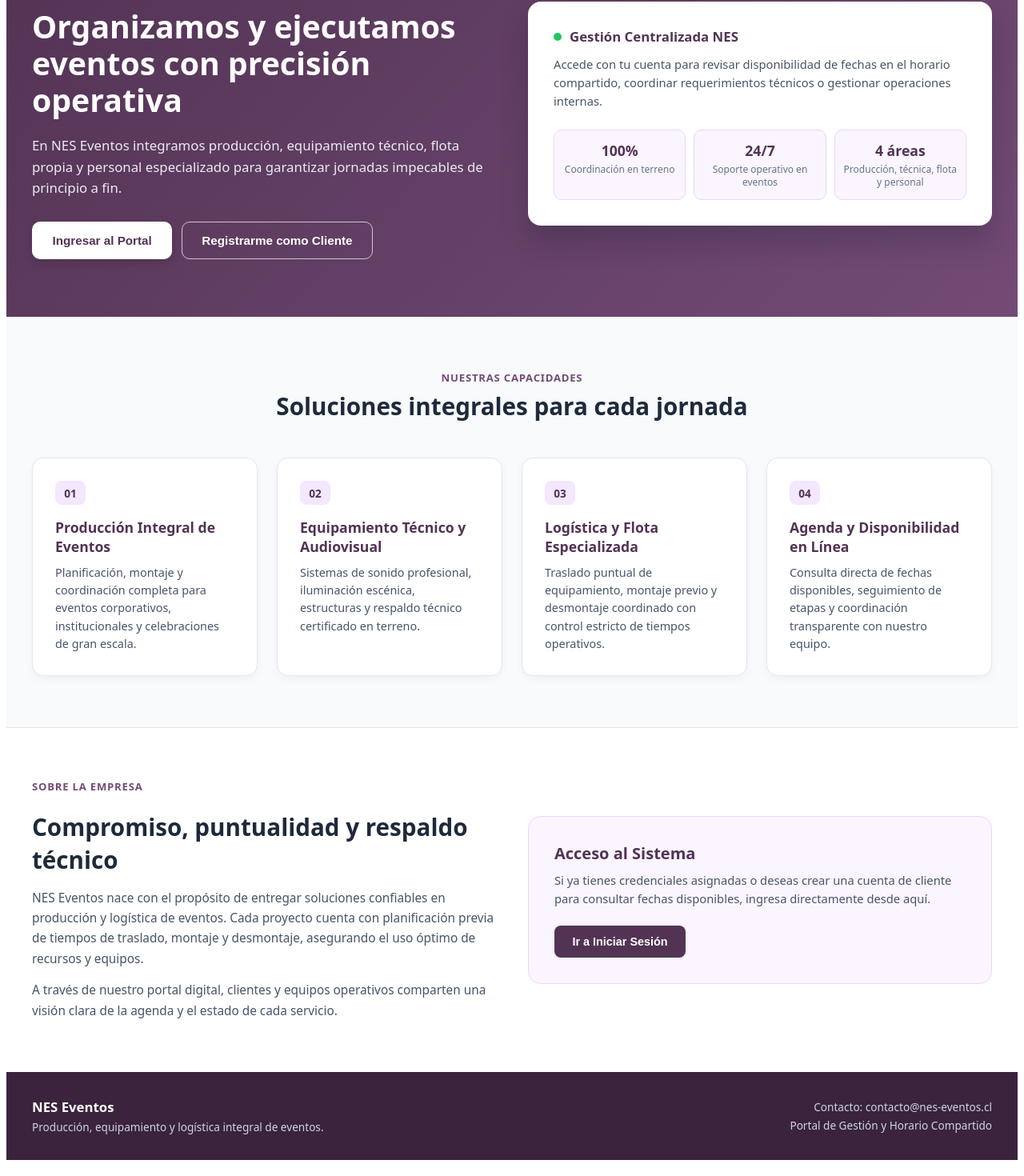
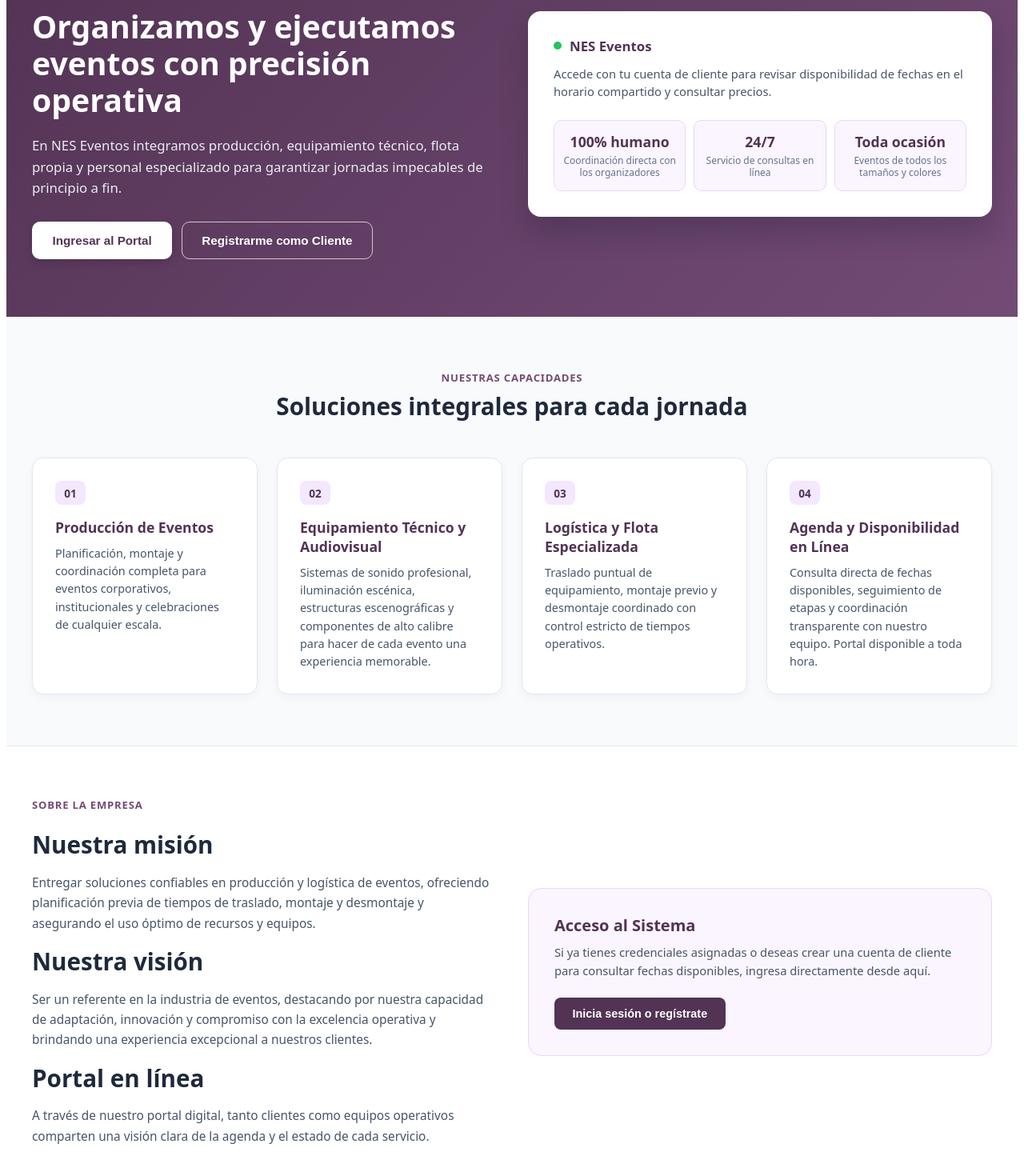
Before and after one commit to cristobalcito/Portal-NES-Eventos, a React app in the folder frontend/: page / in a window 1280 px wide. Shown: the part 193-1663 px from the top of the page at 80% size. Built offline with nearby package versions, Linux system fonts and the light colour scheme; no server answers; the HTML template or start-up script is replaced by a standard one.

Commit message:
alteraciones al texto de la página principal

```diff
--- a/frontend/src/pages/InicioPagina.jsx
+++ b/frontend/src/pages/InicioPagina.jsx
@@ -3,12 +3,12 @@ import React from 'react';
 export default function InicioPagina({ alIrALogin, alIrARegistro }) {
   const servicios = [
     {
-      titulo: 'Producción Integral de Eventos',
-      descripcion: 'Planificación, montaje y coordinación completa para eventos corporativos, institucionales y celebraciones de gran escala.'
+      titulo: 'Producción de Eventos',
+      descripcion: 'Planificación, montaje y coordinación completa para eventos corporativos, institucionales y celebraciones de cualquier escala.'
     },
     {
       titulo: 'Equipamiento Técnico y Audiovisual',
-      descripcion: 'Sistemas de sonido profesional, iluminación escénica, estructuras y respaldo técnico certificado en terreno.'
+      descripcion: 'Sistemas de sonido profesional, iluminación escénica, estructuras escenográficas y componentes de alto calibre para hacer de cada evento una experiencia memorable.'
     },
     {
       titulo: 'Logística y Flota Especializada',
@@ -16,14 +16,14 @@ export default function InicioPagina({ alIrALogin, alIrARegistro }) {
     },
     {
       titulo: 'Agenda y Disponibilidad en Línea',
-      descripcion: 'Consulta directa de fechas disponibles, seguimiento de etapas y coordinación transparente con nuestro equipo.'
+      descripcion: 'Consulta directa de fechas disponibles, seguimiento de etapas y coordinación transparente con nuestro equipo. Portal disponible a toda hora.'
     }
   ];
 
   const indicadores = [
-    { cifra: '100%', etiqueta: 'Coordinación en terreno' },
-    { cifra: '24/7', etiqueta: 'Soporte operativo en eventos' },
-    { cifra: '4 áreas', etiqueta: 'Producción, técnica, flota y personal' }
+    { cifra: '100% humano', etiqueta: 'Coordinación directa con los organizadores' },
+    { cifra: '24/7', etiqueta: 'Servicio de consultas en línea' },
+    { cifra: 'Toda ocasión', etiqueta: 'Eventos de todos los tamaños y colores' }
   ];
 
   return (
@@ -82,10 +82,10 @@ export default function InicioPagina({ alIrALogin, alIrARegistro }) {
           <div style={styles.heroTarjeta}>
             <div style={styles.tarjetaEncabezado}>
               <span style={styles.puntoEstado} />
-              <span style={styles.tarjetaTitulo}>Gestión Centralizada NES</span>
+              <span style={styles.tarjetaTitulo}>NES Eventos</span>
             </div>
             <p style={styles.tarjetaCuerpo}>
-              Accede con tu cuenta para revisar disponibilidad de fechas en el horario compartido, coordinar requerimientos técnicos o gestionar operaciones internas.
+              Accede con tu cuenta de cliente para revisar disponibilidad de fechas en el horario compartido y consultar precios.
             </p>
             <div style={styles.gridIndicadores}>
               {indicadores.map((item) => (
@@ -122,12 +122,17 @@ export default function InicioPagina({ alIrALogin, alIrARegistro }) {
         <div style={styles.contenedorNosotros}>
           <div style={styles.nosotrosTexto}>
             <span style={styles.subtituloSeccion}>Sobre la Empresa</span>
-            <h2 style={styles.tituloSeccion}>Compromiso, puntualidad y respaldo técnico</h2>
+            <h2 style={styles.tituloSeccion}>Nuestra misión</h2>
             <p style={styles.parrafoNosotros}>
-              NES Eventos nace con el propósito de entregar soluciones confiables en producción y logística de eventos. Cada proyecto cuenta con planificación previa de tiempos de traslado, montaje y desmontaje, asegurando el uso óptimo de recursos y equipos.
+              Entregar soluciones confiables en producción y logística de eventos, ofreciendo planificación previa de tiempos de traslado, montaje y desmontaje y asegurando el uso óptimo de recursos y equipos.
             </p>
+            <h2 style={styles.tituloSeccion}>Nuestra visión</h2>
             <p style={styles.parrafoNosotros}>
-              A través de nuestro portal digital, clientes y equipos operativos comparten una visión clara de la agenda y el estado de cada servicio.
+              Ser un referente en la industria de eventos, destacando por nuestra capacidad de adaptación, innovación y compromiso con la excelencia operativa y brindando una experiencia excepcional a nuestros clientes.
+            </p>
+            <h3 style={styles.tituloSeccion}>Portal en línea</h3>
+            <p style={styles.parrafoNosotros}>
+              A través de nuestro portal digital, tanto clientes como equipos operativos comparten una visión clara de la agenda y el estado de cada servicio.
             </p>
           </div>
 
@@ -137,7 +142,7 @@ export default function InicioPagina({ alIrALogin, alIrARegistro }) {
               Si ya tienes credenciales asignadas o deseas crear una cuenta de cliente para consultar fechas disponibles, ingresa directamente desde aquí.
             </p>
             <button type="button" onClick={alIrALogin} style={styles.btnPanel}>
-              Ir a Iniciar Sesión
+              Inicia sesión o regístrate
             </button>
           </div>
         </div>
@@ -147,7 +152,7 @@ export default function InicioPagina({ alIrALogin, alIrARegistro }) {
         <div style={styles.footerContenedor}>
           <div>
             <strong style={styles.footerMarca}>NES Eventos</strong>
-            <p style={styles.footerTexto}>Producción, equipamiento y logística integral de eventos.</p>
+            <p style={styles.footerTexto}>Producción, equipamiento y logística de eventos.</p>
           </div>
           <div style={styles.footerContacto}>
             <span>Contacto: contacto@nes-eventos.cl</span>
```
